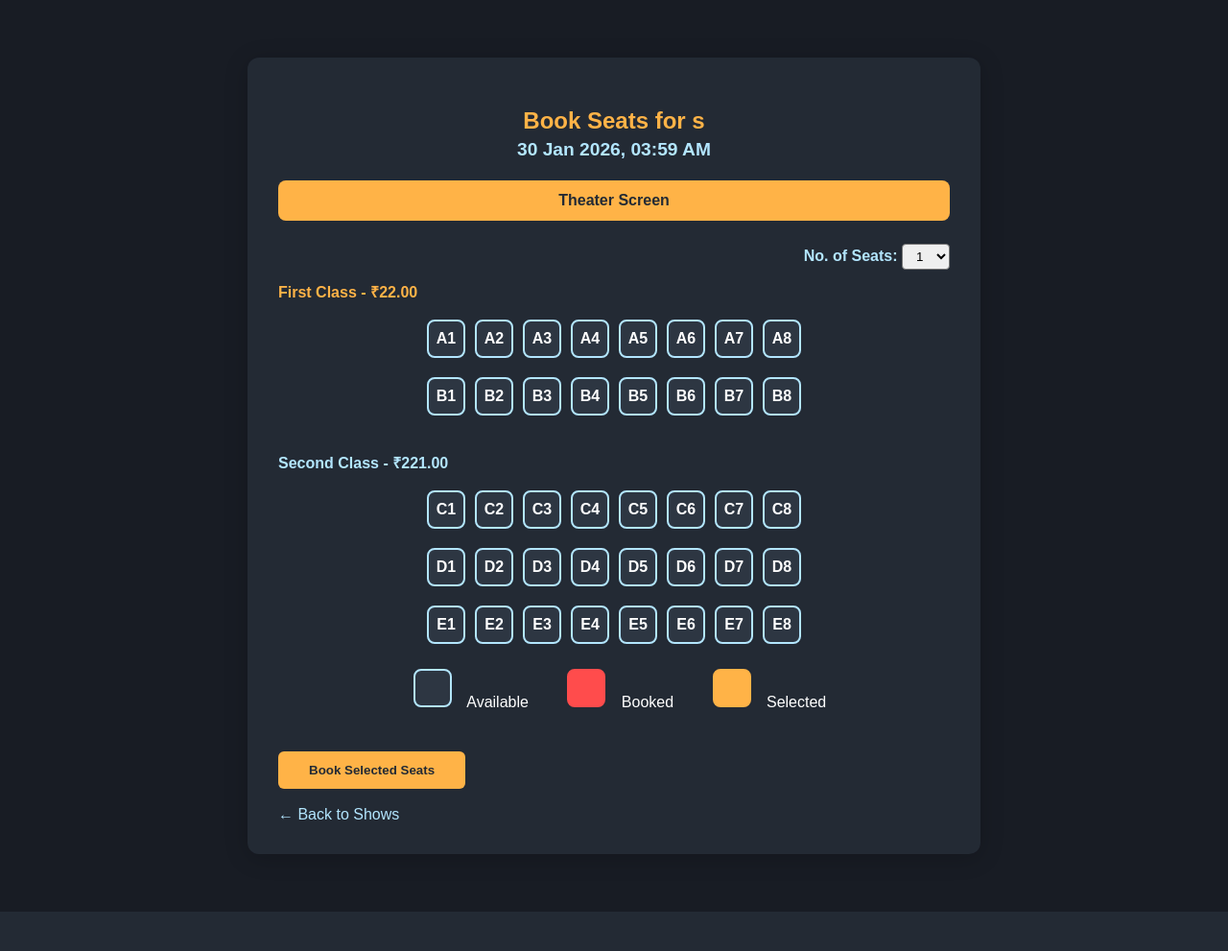
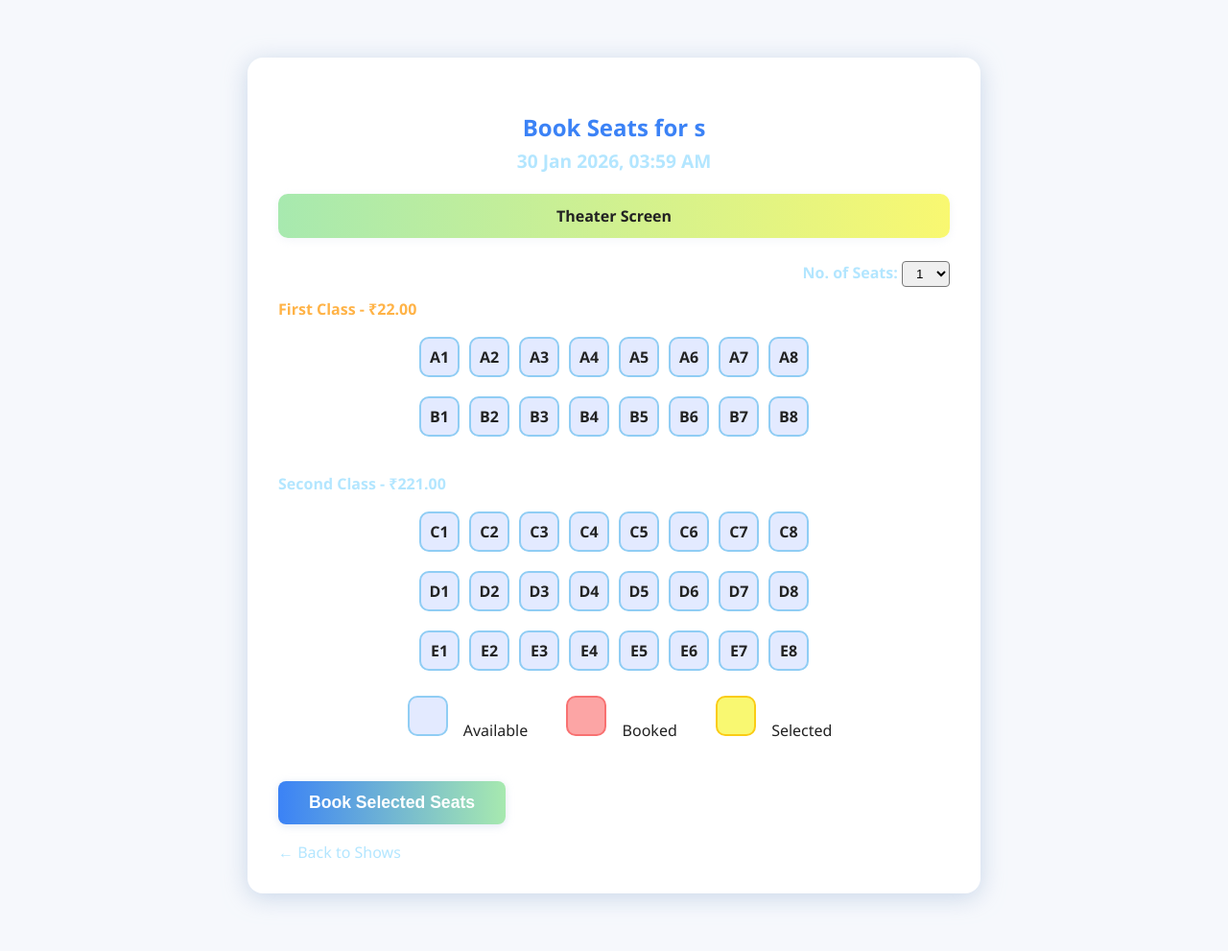
Before and after one commit to Rithish4610/movie-ticket-booking, a Flask app: page /book/1 in a window 1280 px wide. Shown: the whole page at 96% size. Before the commit the page ends 950 px from the top, so only its background shows below. Run offline with Flask 3, Linux system fonts and the light colour scheme; data comes from the database, SQL or seed files in the repository; data that the repository does not hold is empty.

Commit message:
changing screen ui to ligh colora

```diff
--- a/app/templates/book_show.html
+++ b/app/templates/book_show.html
@@ -5,19 +5,108 @@
     <meta name="viewport" content="width=device-width, initial-scale=1.0">
     <title>Book Seats | Movie Ticket Booking</title>
     <style>
-        body { font-family: Arial, sans-serif; background: #181c24; color: #fff; margin: 0; }
-        .container { max-width: 700px; margin: 60px auto; background: #232a34; border-radius: 12px; box-shadow: 0 4px 24px #0003; padding: 32px; }
-        h2 { color: #ffb347; text-align: center; }
-        .screen { background: #ffb347; color: #232a34; text-align: center; padding: 12px; border-radius: 8px; margin-bottom: 24px; font-weight: bold; }
-        .seats { display: flex; flex-direction: column; align-items: center; gap: 12px; }
-        .row { display: flex; gap: 10px; margin-bottom: 8px; }
-        .seat { width: 36px; height: 36px; background: #2d3642; border: 2px solid #b3e6ff; border-radius: 8px; color: #fff; display: flex; align-items: center; justify-content: center; cursor: pointer; font-weight: bold; }
-        .seat.booked { background: #ff4c4c; border-color: #ff4c4c; cursor: not-allowed; }
-        .seat.selected { background: #ffb347; color: #232a34; border-color: #ffb347; }
-        .legend { margin: 18px 0; text-align: center; }
-        .legend span { display: inline-block; margin: 0 12px; }
-        button { background: #ffb347; color: #232a34; border: none; padding: 12px 32px; border-radius: 6px; font-weight: bold; cursor: pointer; transition: background 0.2s; margin-top: 24px; }
-        button:hover { background: #ff8800; }
+        body {
+            font-family: 'Segoe UI', Arial, sans-serif;
+            background: #f6f8fc;
+            color: #222;
+            margin: 0;
+        }
+        .container {
+            max-width: 700px;
+            margin: 60px auto;
+            background: #fff;
+            border-radius: 16px;
+            box-shadow: 0 4px 24px #b3c6e0aa;
+            padding: 36px 32px 32px 32px;
+        }
+        h2 {
+            color: #3b82f6;
+            text-align: center;
+        }
+        .screen {
+            background: linear-gradient(90deg, #a7e9af 0%, #f9f871 100%);
+            color: #222;
+            text-align: center;
+            padding: 12px;
+            border-radius: 10px;
+            margin-bottom: 24px;
+            font-weight: bold;
+            box-shadow: 0 2px 8px #e0e7ef66;
+        }
+        .seats {
+            display: flex;
+            flex-direction: column;
+            align-items: center;
+            gap: 12px;
+        }
+        .row {
+            display: flex;
+            gap: 10px;
+            margin-bottom: 8px;
+        }
+        .seat {
+            width: 38px;
+            height: 38px;
+            background: #e3eaff;
+            border: 2px solid #90cdf4;
+            border-radius: 10px;
+            color: #222;
+            display: flex;
+            align-items: center;
+            justify-content: center;
+            cursor: pointer;
+            font-weight: bold;
+            transition: background 0.2s, color 0.2s, border 0.2s;
+        }
+        .seat.booked {
+            background: #fca5a5;
+            border-color: #f87171;
+            color: #aaa;
+            cursor: not-allowed;
+        }
+        .seat.selected {
+            background: #f9f871;
+            color: #222;
+            border-color: #facc15;
+        }
+        .legend {
+            margin: 18px 0;
+            text-align: center;
+        }
+        .legend span {
+            display: inline-block;
+            margin: 0 12px;
+        }
+        button {
+            background: linear-gradient(90deg, #3b82f6 0%, #a7e9af 100%);
+            color: #fff;
+            border: none;
+            padding: 12px 32px;
+            border-radius: 8px;
+            font-weight: bold;
+            cursor: pointer;
+            transition: background 0.2s, color 0.2s;
+            margin-top: 24px;
+            font-size: 1.1em;
+            box-shadow: 0 2px 8px #b3c6e066;
+        }
+        button:hover {
+            background: linear-gradient(90deg, #2563eb 0%, #7ed957 100%);
+            color: #fff;
+        }
+        #total-amount {
+            background: #e3eaff;
+            color: #2563eb;
+            border-radius: 8px;
+            box-shadow: 0 2px 8px #b3c6e066;
+        }
+        a {
+            color: #3b82f6;
+            text-decoration: none;
+        }
+        a:hover {
+            text-decoration: underline;
+        }
     </style>
 </head>
 <body>
```
